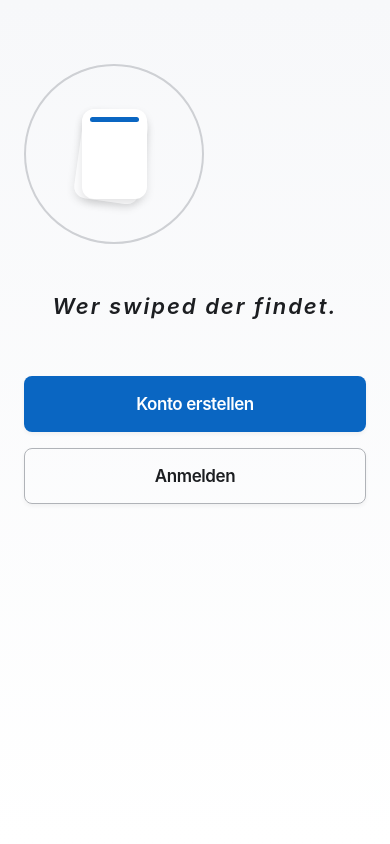
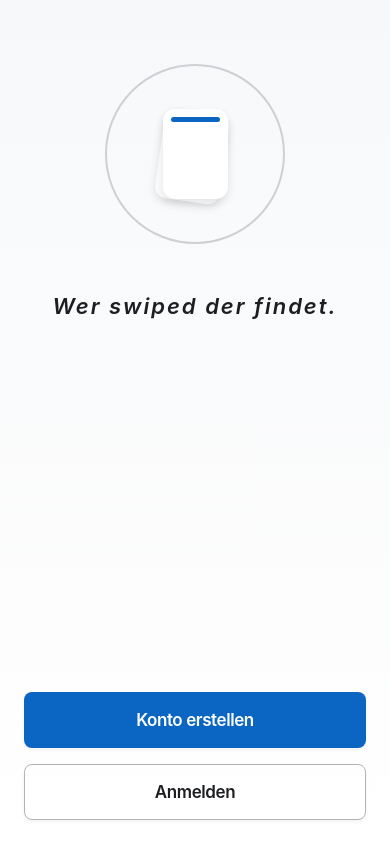
Before and after one commit to luanqe/swipi, a React Native app: screen /Welcome in a window 390 px wide. Built offline with nearby package versions, Linux system fonts and the light colour scheme.

Commit message:
refactor: Standardize onboarding screen layout; update SafeAreaView edges and introduce top/bottom sections

```diff
--- a/src/components/ui/Logo/index.tsx
+++ b/src/components/ui/Logo/index.tsx
@@ -58,6 +58,7 @@ export const Logo: React.FC<LogoProps> = ({
       borderWidth: 2,
       borderColor: isDark ? darkColors.neutral[400] : colors.neutral[300],
       alignItems: 'center',
+      alignSelf: 'center',
       justifyContent: 'center',
       marginBottom: size === 'large' ? spacing.xl : 0,
     },
--- a/src/screens/WelcomeScreen.tsx
+++ b/src/screens/WelcomeScreen.tsx
@@ -30,7 +30,7 @@ export default function WelcomeScreen({ navigation }: any) {
     : [colors.background.secondary, colors.background.primary] as const;
 
   return (
-    <SafeAreaView style={styles.container} edges={['top']}>
+    <SafeAreaView style={styles.container} edges={['top', 'bottom']}>
       <StatusBar style={isDark ? 'light' : 'dark'} />
 
       <LinearGradient
@@ -40,16 +40,14 @@ export default function WelcomeScreen({ navigation }: any) {
 
       <Animated.View style={[styles.content, { opacity: fadeAnim }]}>
 
-        <View style={styles.header}>
+        <View style={styles.topSection}>
           <Logo size="large" animated />
           <Text variant="title2" style={styles.slogan} textAlign="center">
             Wer swiped der findet.
           </Text>
         </View>
 
-        <View style={styles.spacer} />
-
-        <View style={styles.footer}>
+        <View style={styles.bottomSection}>
           <Button
             variant="primary"
             size="lg"
@@ -83,12 +81,12 @@ const styles = StyleSheet.create({
   content: {
     flex: 1,
     paddingHorizontal: layout.screenPadding.horizontal,
+    justifyContent: 'space-between',
   },
 
-  // ✅ Zentrale Layout-Zonen
-  header: layout.verticalDistribution.header,
-  spacer: layout.verticalDistribution.spacer,
-  footer: layout.verticalDistribution.footer,
+  // ✅ Standardisiertes Onboarding Layout
+  topSection: layout.onboardingScreen.topSection,
+  bottomSection: layout.onboardingScreen.bottomSection,
 
   // Screen-spezifische Styles
   slogan: {
--- a/src/screens/auth/LoginScreen.tsx
+++ b/src/screens/auth/LoginScreen.tsx
@@ -56,7 +56,7 @@ export default function LoginScreen({ navigation }: any) {
   const isFormValid = username.length > 0 && password.length > 0;
 
   return (
-    <SafeAreaView style={styles.container} edges={['top']}>
+    <SafeAreaView style={styles.container} edges={['top', 'bottom']}>
       <StatusBar style={isDark ? 'light' : 'dark'} />
 
       <LinearGradient
--- a/src/screens/auth/OnboardingDataScreen.tsx
+++ b/src/screens/auth/OnboardingDataScreen.tsx
@@ -129,7 +129,7 @@ export default function OnboardingDataScreen({ navigation }: any) {
     : [colors.background.secondary, colors.background.primary] as const;
 
   return (
-    <SafeAreaView style={styles.container} edges={['top']}>
+    <SafeAreaView style={styles.container} edges={['top', 'bottom']}>
       <StatusBar style={isDark ? 'light' : 'dark'} />
 
       <LinearGradient
--- a/src/screens/auth/RegisterScreen.tsx
+++ b/src/screens/auth/RegisterScreen.tsx
@@ -74,7 +74,7 @@ export default function RegisterScreen({ navigation }: any) {
     (role === 'BEWERBER' || companyName.length > 0);
 
   return (
-    <SafeAreaView style={styles.container} edges={['top']}>
+    <SafeAreaView style={styles.container} edges={['top', 'bottom']}>
       <StatusBar style={isDark ? 'light' : 'dark'} />
 
       <LinearGradient
--- a/src/theme/layout.ts
+++ b/src/theme/layout.ts
@@ -33,8 +33,43 @@ export const layout = {
   }),
 
   /**
+   * ONBOARDING SCREEN LAYOUT
+   * Standardisiertes Pattern für alle Onboarding-Screens
+   * (Welcome, Login, Register, OnboardingData)
+   *
+   * Struktur:
+   * - Top: Titel/Logo mit festem Abstand
+   * - Middle: Input-Felder (wächst mit Content)
+   * - Bottom: Buttons auf Daumenhöhe mit Safe-Area-Abstand
+   *
+   * Verwendung mit SafeAreaView edges={['top', 'bottom']} + justifyContent: 'space-between'
+   */
+  onboardingScreen: {
+    /**
+     * Top Section - Titel, Logo, Header
+     */
+    topSection: {
+      paddingTop: spacing.xxxl,     // 64px - Einheitlicher Top-Abstand
+    },
+
+    /**
+     * Bottom Section - Buttons auf Daumenhöhe
+     * Verwendet mit SafeAreaView edges={['bottom']} für System-Safe-Area
+     */
+    bottomSection: {
+      paddingBottom: Platform.select({
+        ios: spacing.lg,            // 24px (+ SafeArea)
+        android: spacing.xl,        // 32px (+ SafeArea)
+        default: spacing.lg,
+      }),
+      gap: spacing.md,              // 16px zwischen Buttons
+    },
+  },
+
+  /**
    * VERTICAL DISTRIBUTION (Semantische Layout-Zonen)
-   * Dynamische Aufteilung für Login/Register/Auth Screens
+   * Legacy-Pattern für Login/Register/Auth Screens mit Inputs
+   * Wird weiterhin unterstützt für Screens mit KeyboardAvoidingView
    */
   verticalDistribution: {
     /**
```
Also changed, not shown: 1 other file (tests, documents, lock files or other folders).
